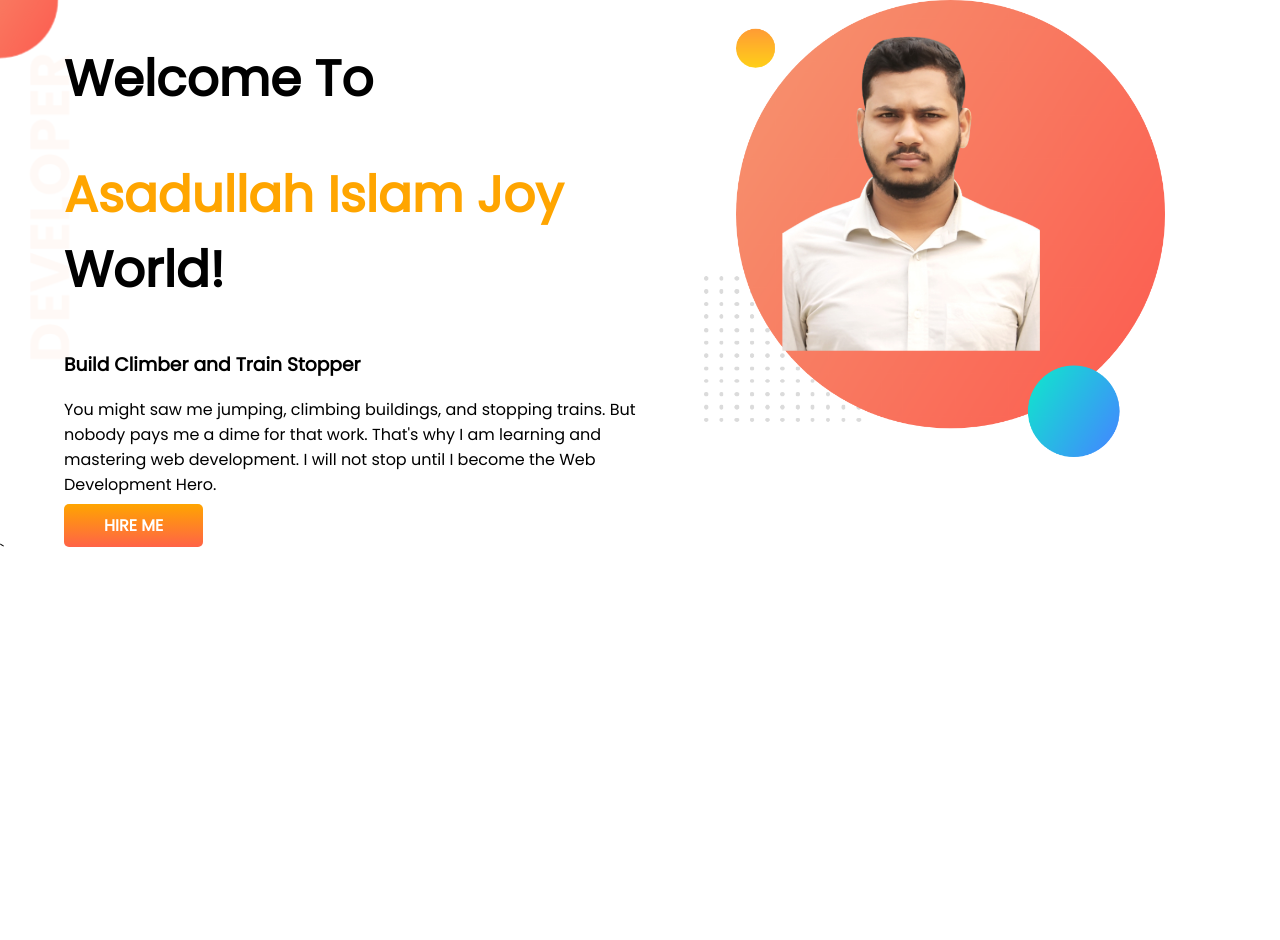
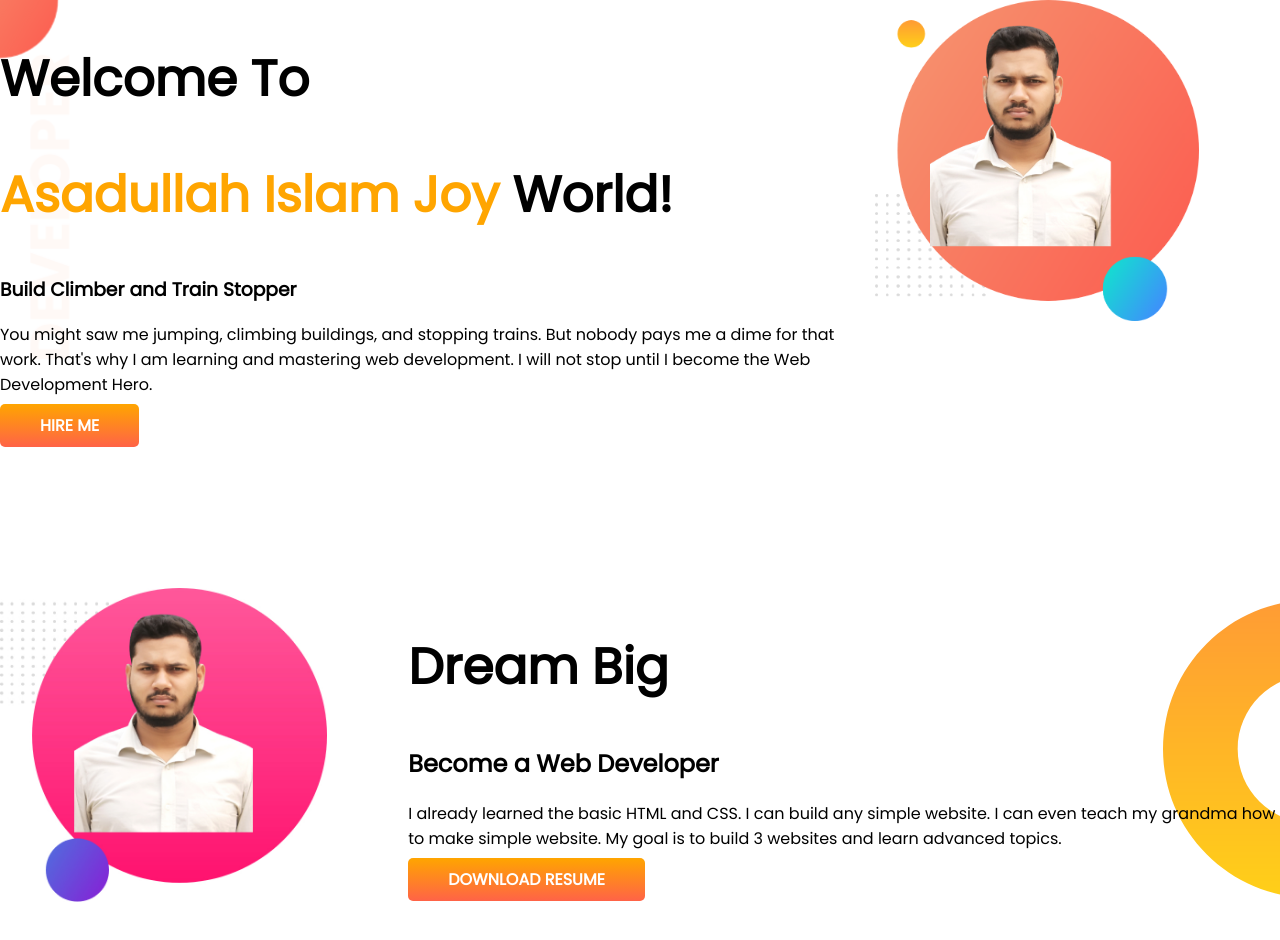
Before and after one commit to asadullahislam/developer-portfolio, a plain HTML site: page index.html in a window 1280 px wide. Before the commit the page ends 800 px from the top, so only its background shows below. Drawn offline with Linux system fonts and the light colour scheme.

Commit message:
side image add done

```diff
--- a/index.html
+++ b/index.html
@@ -12,14 +12,28 @@
 </head>
 <body>
   <section class="top-banner">
-    <div class="Half-width"><h1>Welcome To</h1>
+    <div class="half-width"><h1>Welcome To</h1>
         <h1 ><span class="orange-color">Asadullah Islam Joy </span> World!</h1>
         <h3>Build Climber and Train Stopper</h3>
         <p>You might saw me jumping, climbing buildings, and stopping trains. But nobody pays me a dime for that work. That's why I am learning and mastering web development. I will not stop until I become the Web Development Hero.</p>
         <a  class="link-button" target="_blank" href="https://www.programming-hero.com/">HIRE ME</a>
     </div>
-   <div class="Half-width"> <img src="joy.png" alt=""></div>
+   <div class="half-width"> <img src="joy.png" alt=""></div>
+
+  </section>
+
+  <section class="dream-big">
+    <div class="half-width">
+      <img src="joy2.jpg" alt="">
+    </div>
+
+    <div class="half-width">
+      <h1>Dream Big</h1>
+      <h2>Become a Web Developer</h2>
+      <p>I already learned the basic HTML and CSS. I can build any simple website. I can even teach my grandma how to make simple website. My goal is to build 3 websites and learn advanced topics.</p>
+      <a class="link-button" target="_blank"  href="https://www.programming-hero.com/">DOWNLOAD RESUME</a>
+    </div>
 
   </section>
 </body>
-</html>                   `
+</html>
--- a/style.css
+++ b/style.css
@@ -10,15 +10,19 @@ h1{
 }
 section{
     display: flex;
+    margin-bottom: 150px;
 }
 .Half-width{
     width: 50%;
     padding-left: 5%;
 
 }
-.Half-width img{
+.half-width img{
     width: 80%;
 
+}
+.half-width img{
+    width:80%;
 }
 .link-button{
     text-decoration: none;
@@ -32,3 +36,8 @@ section{
     background-image: url(top.png);
     background-repeat: no-repeat;
 }
+.dream-big{
+    background-image: url(side.png);
+    background-repeat: no-repeat;
+    background-position: right;
+}
```
Also changed, not shown: side.png (renamed from dream-bg.png).
